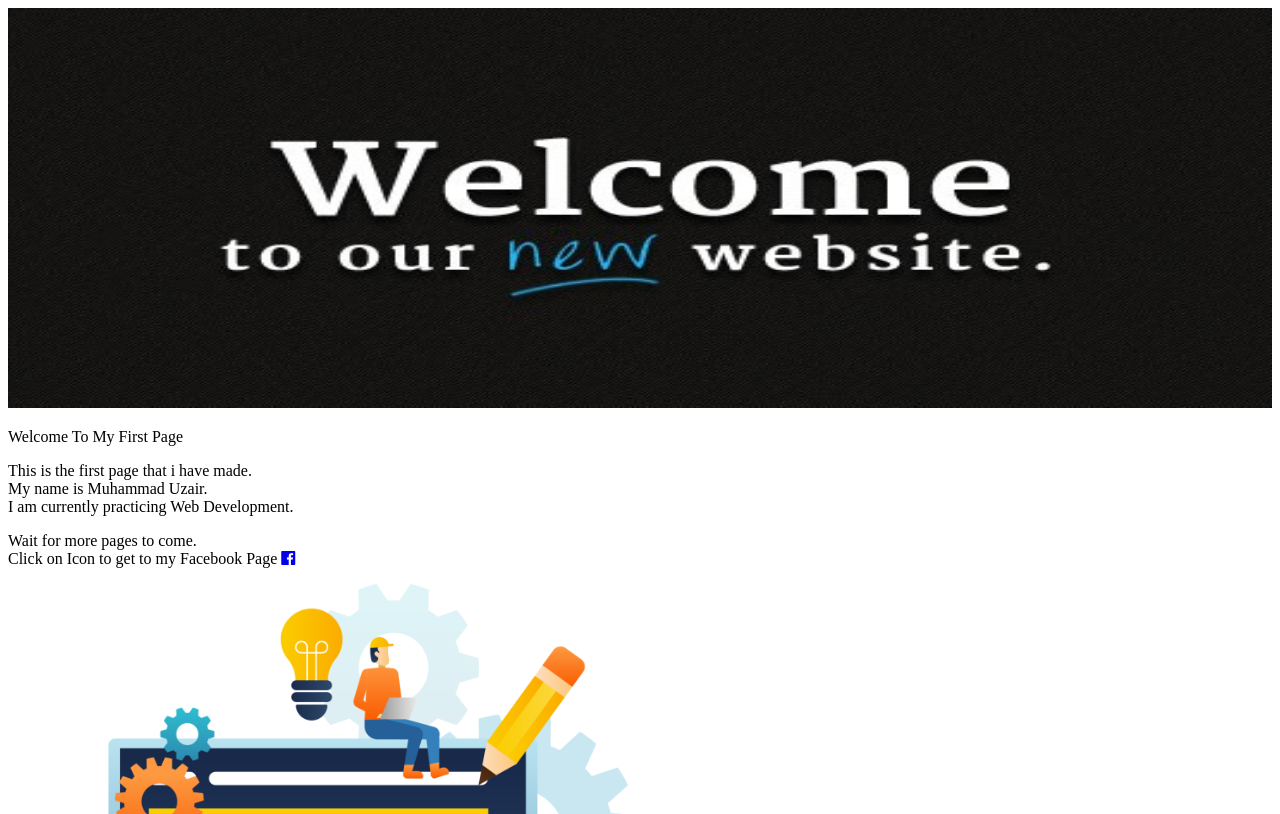
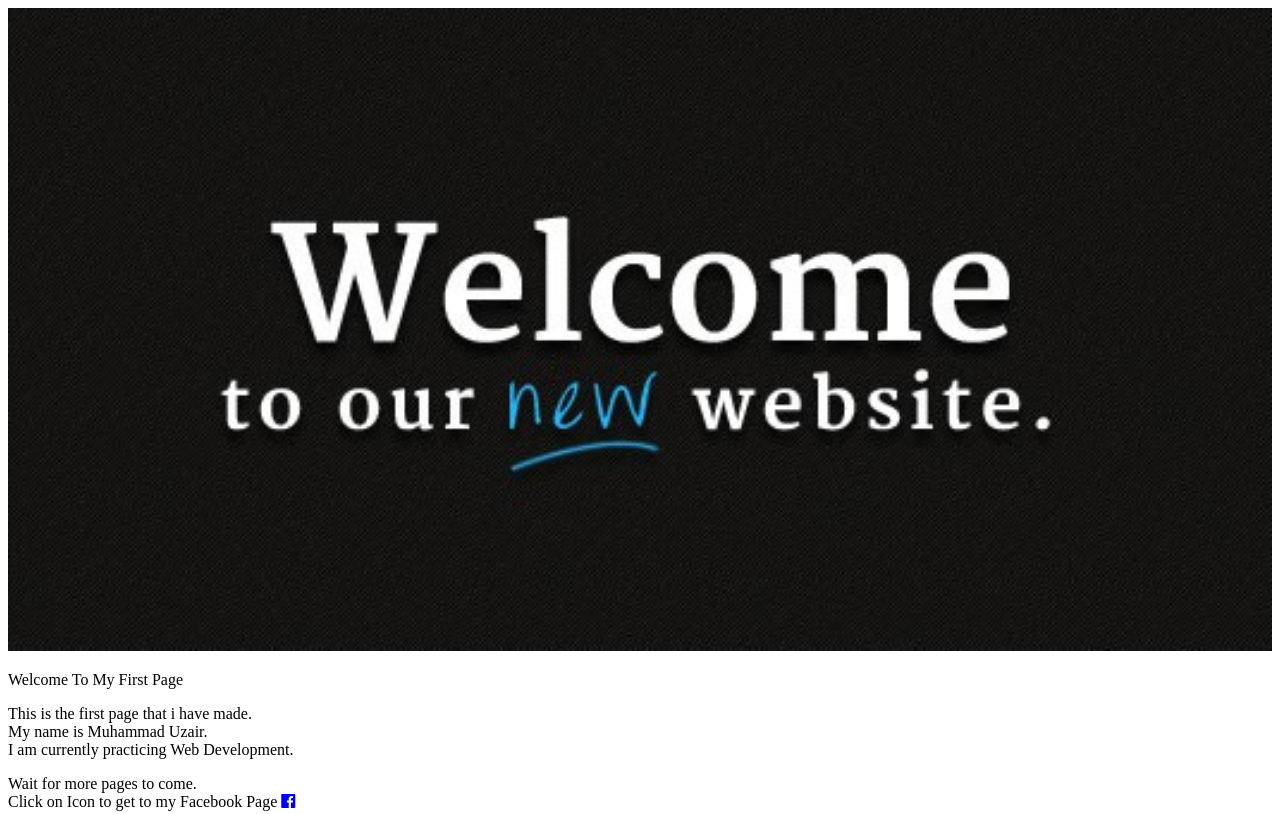
Before and after one commit to uzair-jamali/uzair-jamali.github.io, a plain HTML site: page index.html in a window 1280 px wide. Shown: the top 814 px of the page. Drawn offline with Linux system fonts and the light colour scheme.

Commit message:
height 25%

```diff
--- a/index.html
+++ b/index.html
@@ -9,7 +9,7 @@
     </head>
     <body>
         <header>
-            <img src="https://raw.githubusercontent.com/uzair-jamali/uzair-jamali.github.io/master/welcome-to-our-new-website-529x269.jpg" width="100%" height="400" alt="Welcome image"/>
+            <img src="https://raw.githubusercontent.com/uzair-jamali/uzair-jamali.github.io/master/welcome-to-our-new-website-529x269.jpg" width="100%" height="25%" alt="Welcome image"/>
             <p>Welcome To My First Page</p>
         </header>
         <main>
```
